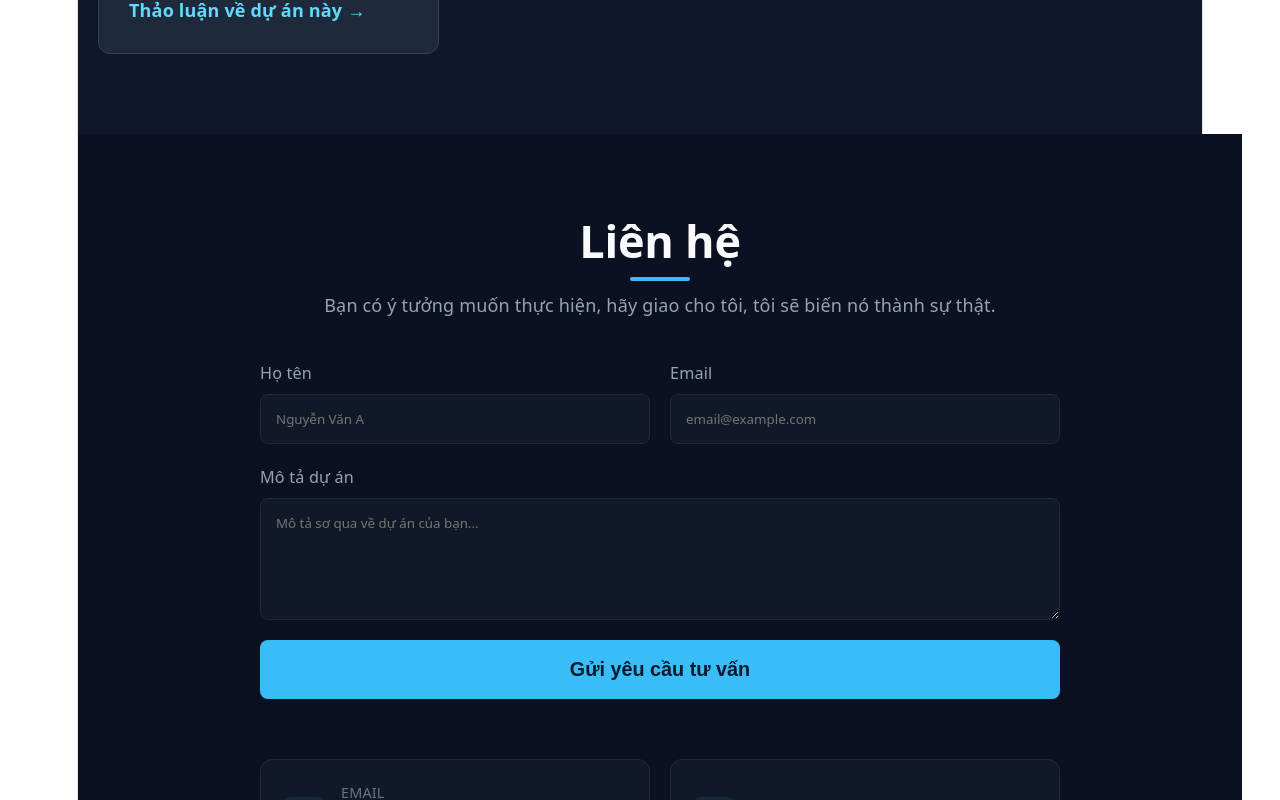
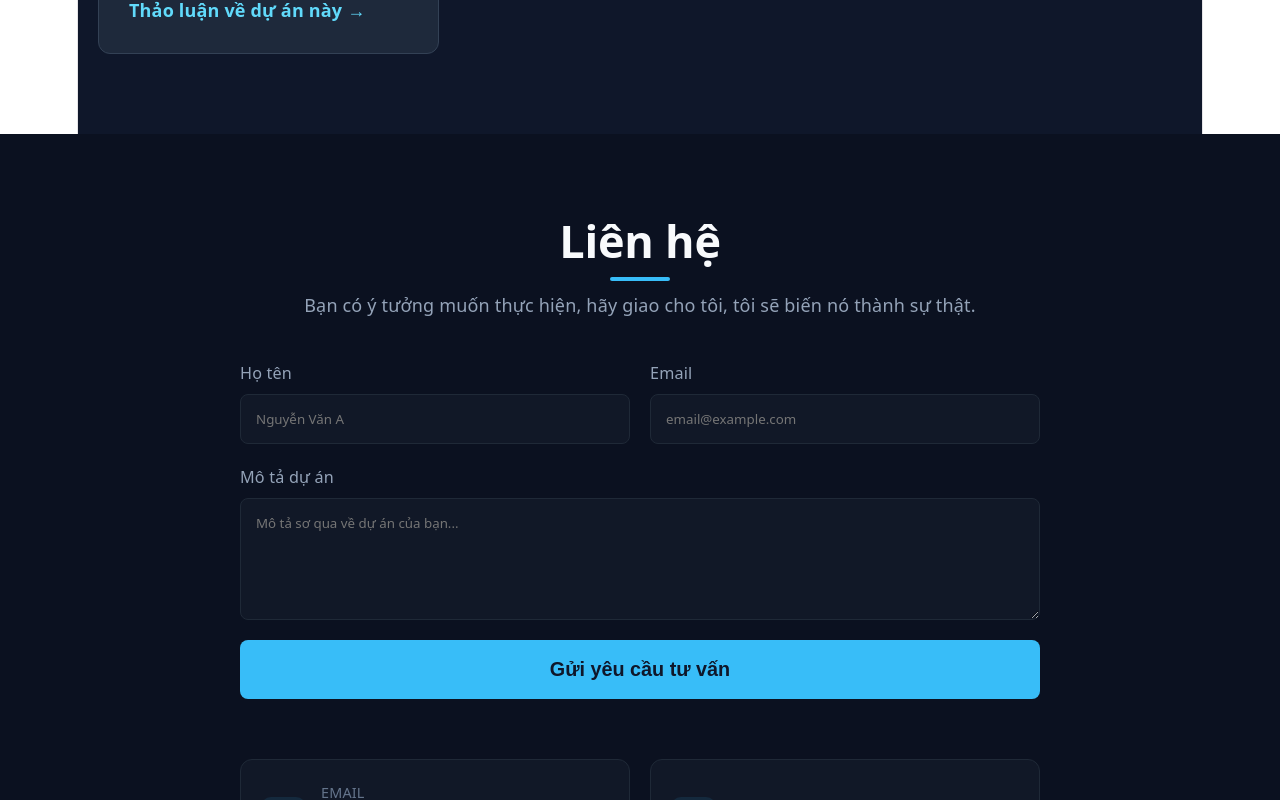
Before and after one commit to Nhattan1234/Nhattan1234.github.io, a React (Vite) app: page / in a window 1280 px wide. Shown: the part 3640-4440 px from the top of the page. Built offline with nearby package versions, Linux system fonts and the light colour scheme.

Commit message:
fix lỗi giao diện điện thoại

```diff
--- a/src/components/Contact.css
+++ b/src/components/Contact.css
@@ -1,10 +1,15 @@
 .contact-section {
-  padding: 80px 20px 40px; /* Thêm chút padding dưới */
+  padding: 80px 20px 40px;
   background-color: #0b1120;
   display: flex;
-  flex-direction: column; /* Ép mọi thứ xếp hàng dọc từ trên xuống */
-  align-items: center;    /* Căn giữa tất cả */
-  width: 100%;
+  flex-direction: column;
+  align-items: center;
+
+  /* 4 DÒNG NÀY GIÚP PHÁ KHUNG 1126px, TRÀN FULL MÀN HÌNH */
+  width: 100vw;
+  position: relative;
+  left: 50%;
+  transform: translateX(-50%);
 }
 
 .contact-wrapper {
```
